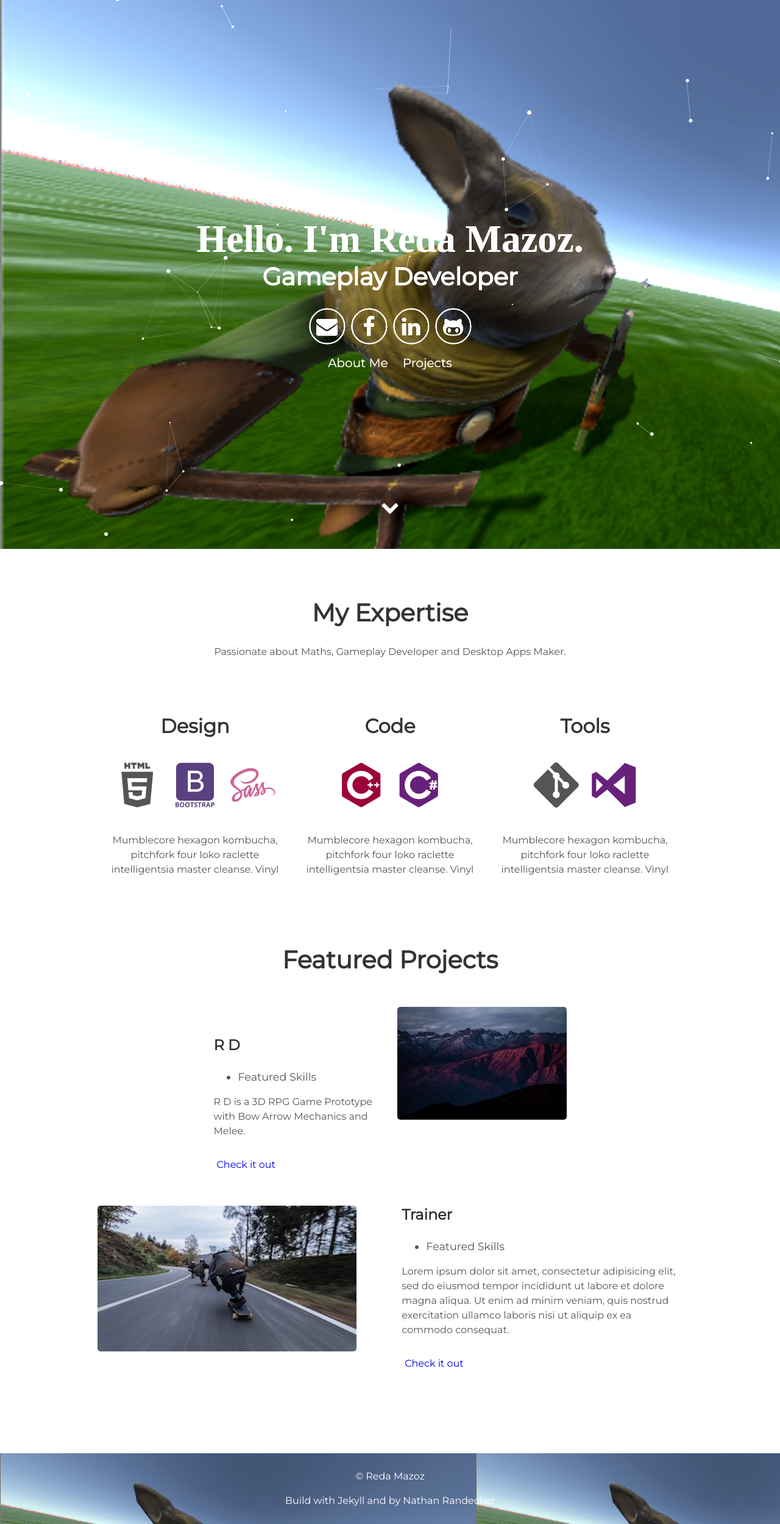
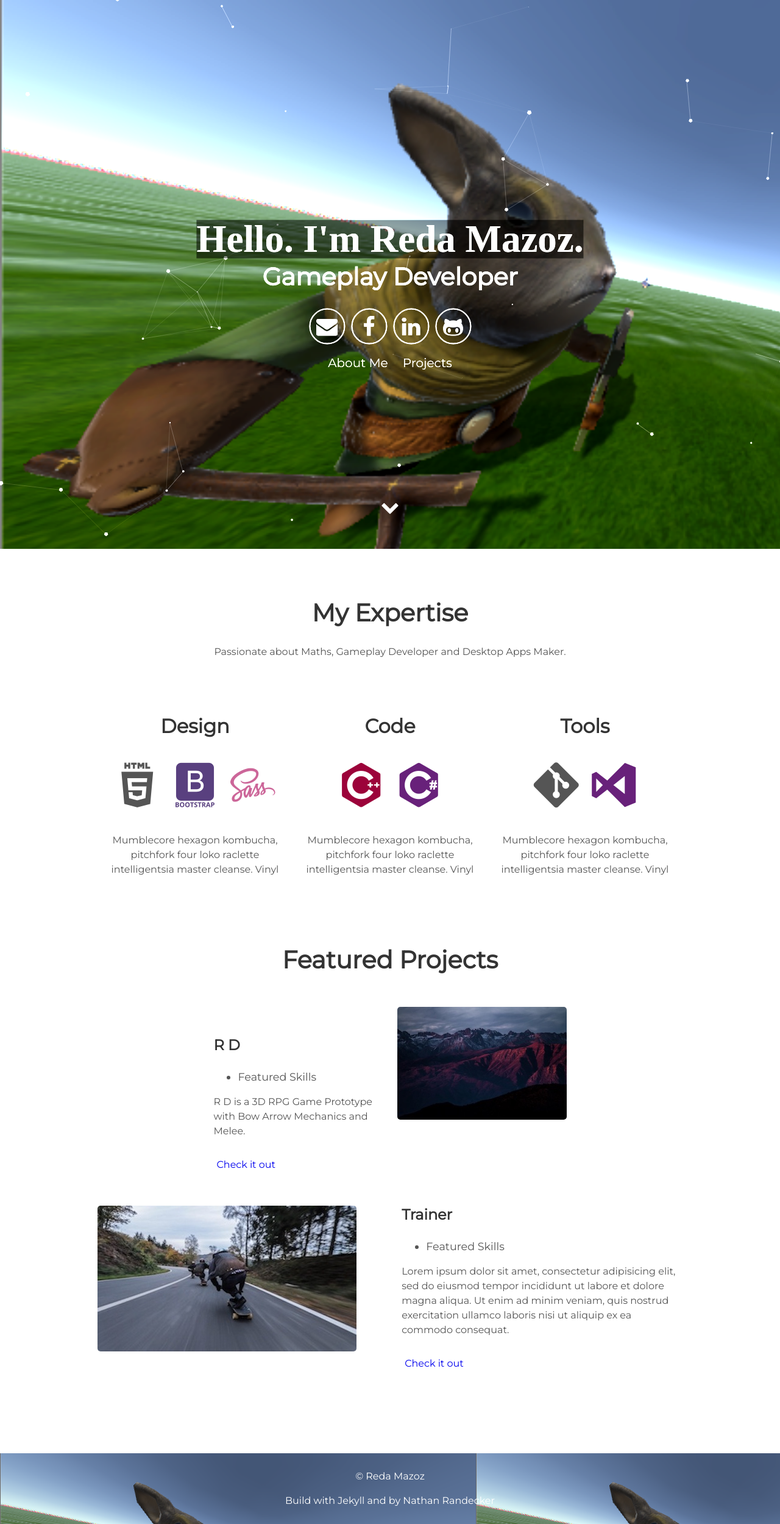
Before and after one commit to RedaMazoz/redamazoz.github.io, a Jekyll site: the page built from index.html, in a window 1280 px wide. Shown: the whole page at 61% size. Built offline with Jekyll 4.4.1, drawn with Linux system fonts in a browser that asks for light colours.

Commit message:
Update header.html

```diff
--- a/_includes/header.html
+++ b/_includes/header.html
@@ -1,7 +1,7 @@
 <div id="particles-js">
   <div class="header">
       <h1>
-        <span class="site-title" style="text-align: center; font-size: 63px; font-weight: 700; font-family: 'Merriweather', serif; ">Hello. I'm {{site.username}}.</span>
+        <span class="site-title" style="background: rgba(0,0,0,0.5); text-align: center; font-size: 63px; font-weight: 700; font-family: 'Merriweather', serif; ">Hello. I'm {{site.username}}.</span>
         <span class="site-description">{{site.user_title}}</span>
       </h1>
       <div class="header-icons">
```
